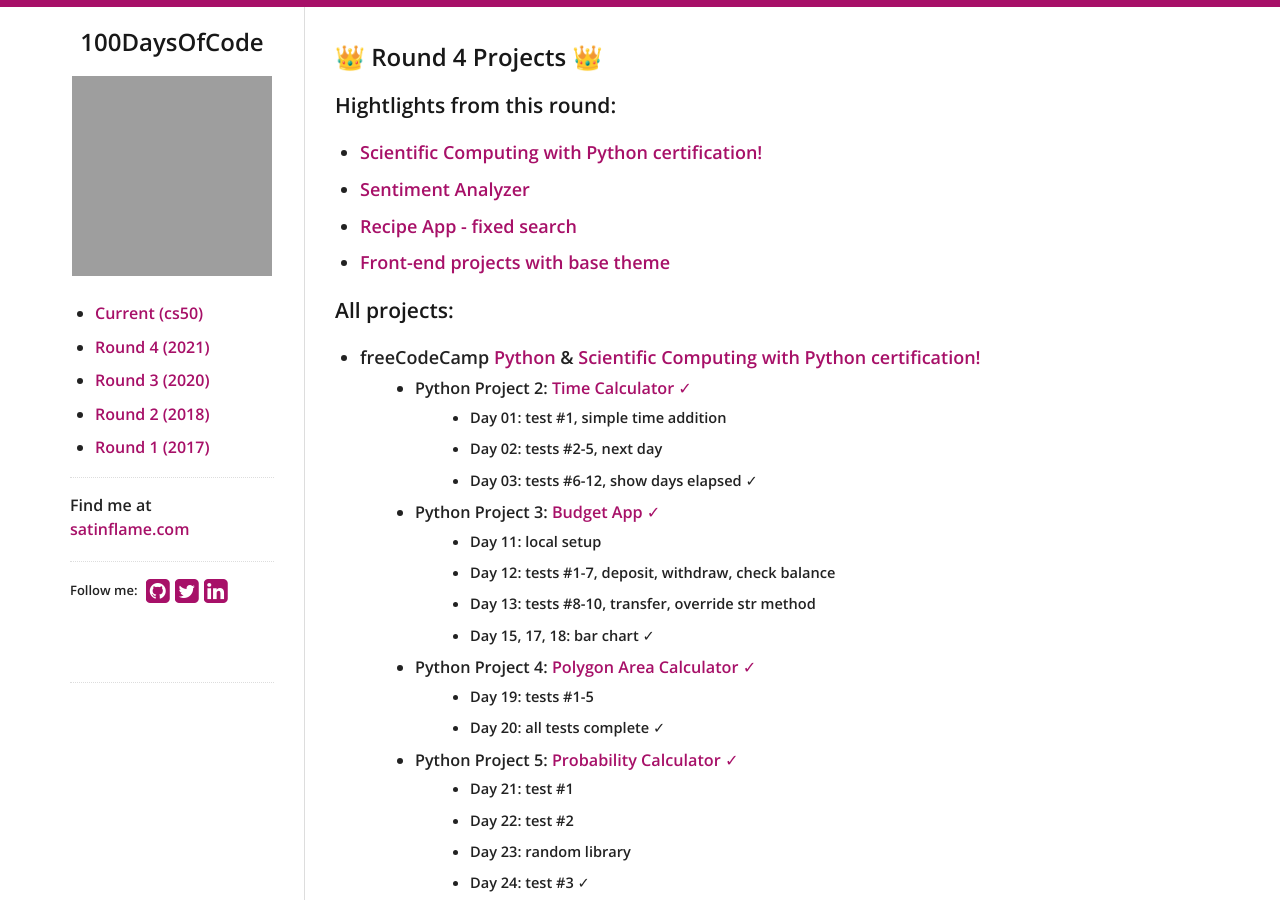
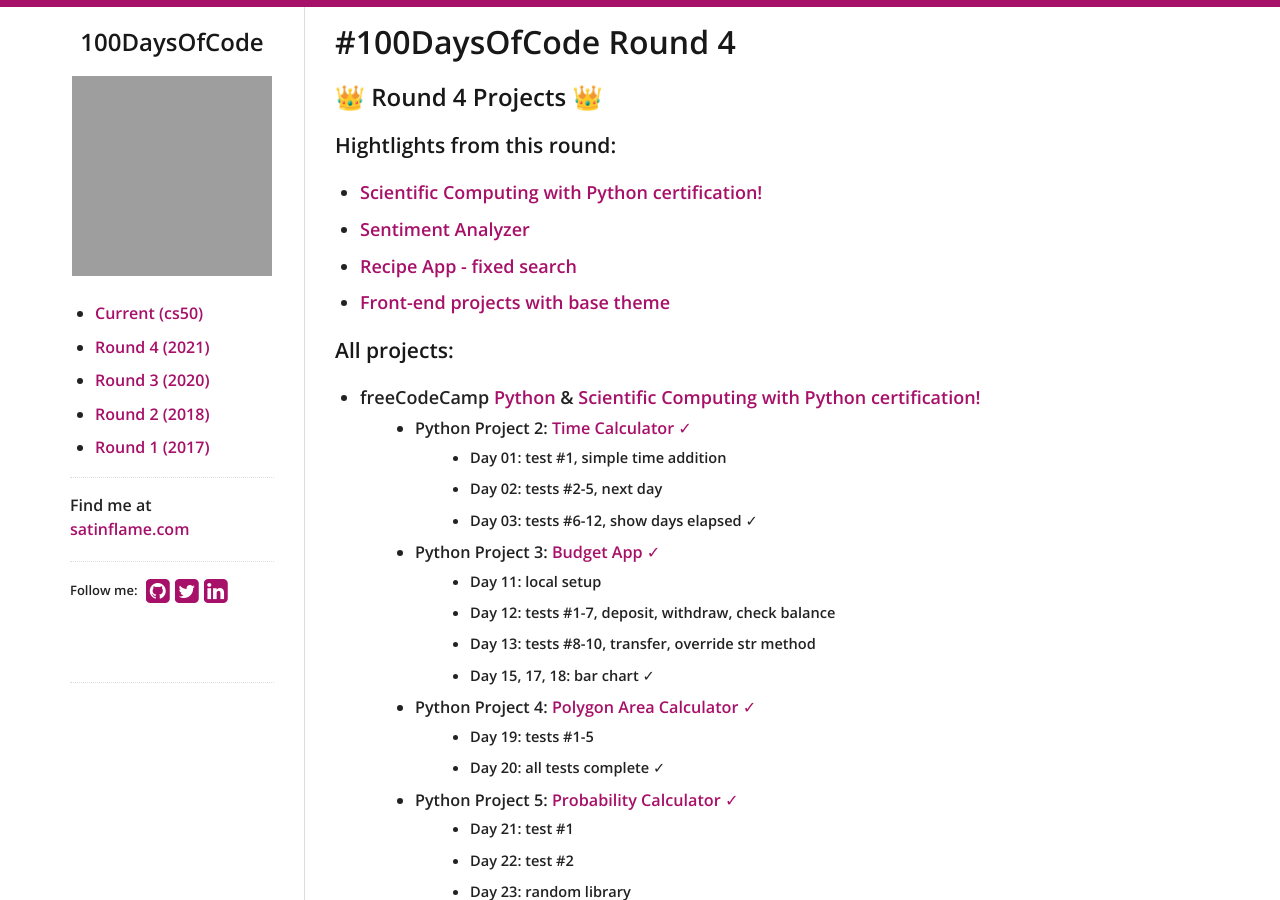
Before and after one commit to virtual/100daysofcode, a Jekyll site: the page built from r4.md, in a window 1280 px wide and 900 px high. Built offline with Jekyll 4.4.1, drawn with Linux system fonts in a browser that asks for light colours; nearby versions of some CDN libraries; our own code applies the rules of GitHub Pages for plain Markdown files; grey boxes are pictures that could not be loaded.

Commit message:
add title

```diff
--- a/r4.md
+++ b/r4.md
@@ -1,3 +1,4 @@
+# #100DaysOfCode Round 4
 
 ## 👑 Round 4 Projects 👑
 
```
